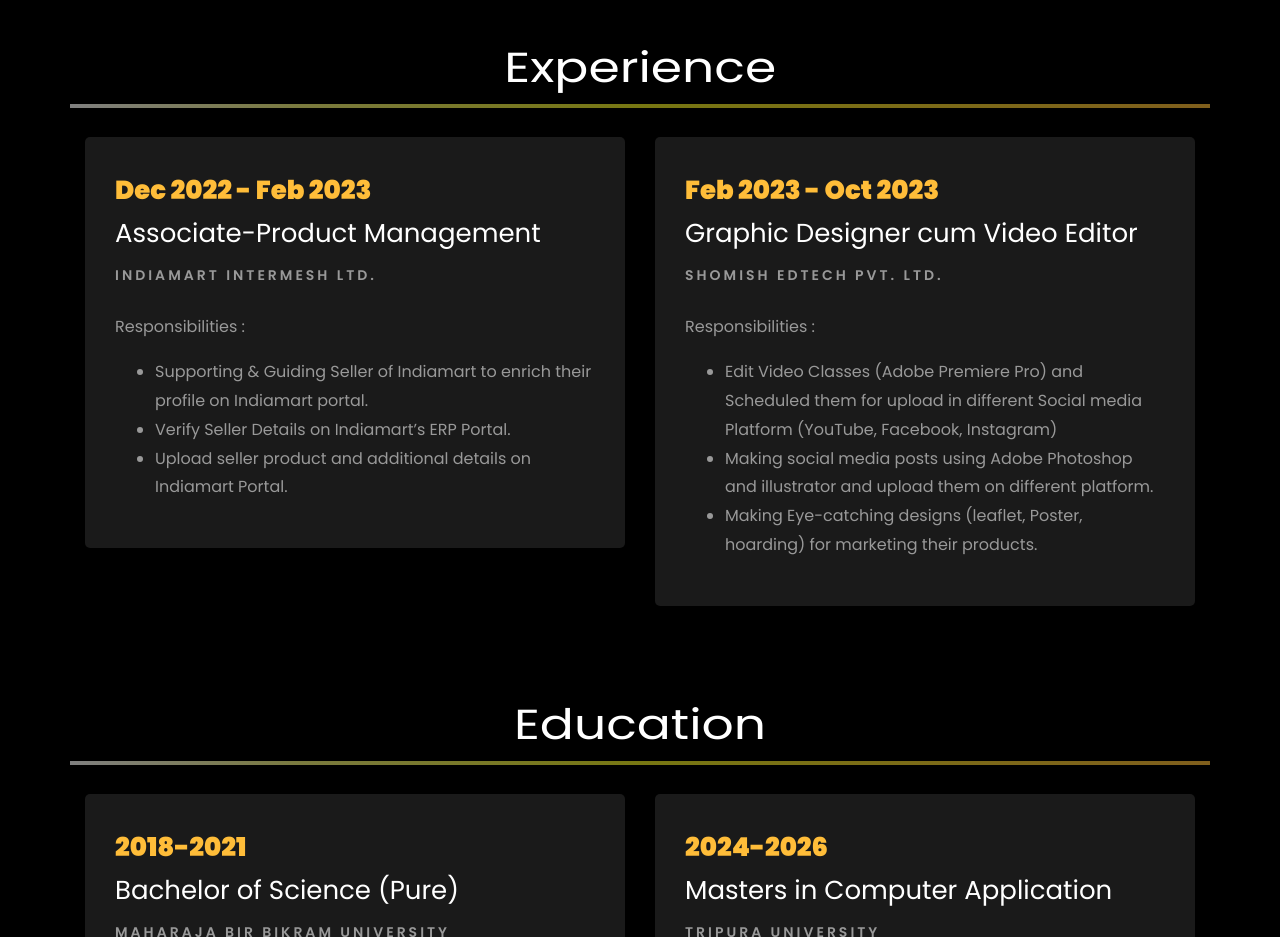
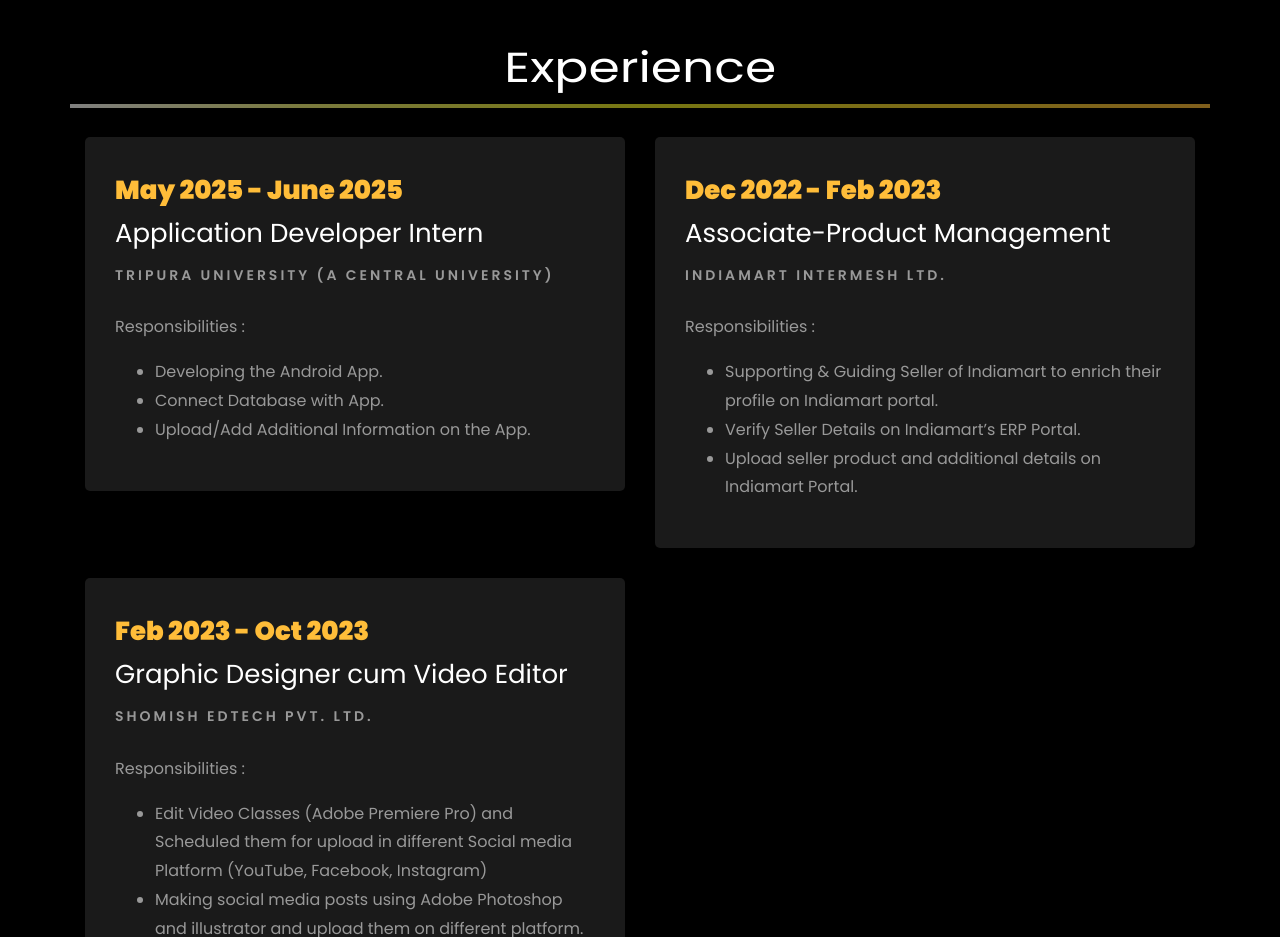
Before and after one commit to diptamandebnath/resume, a plain HTML site: page index.html in a window 1280 px wide. Shown: the part 1940-2877 px from the top of the page. Drawn offline with Linux system fonts and the light colour scheme; files whose address does not match are found by name.

Commit message:
Update index.html

```diff
--- a/index.html
+++ b/index.html
@@ -325,6 +325,21 @@ growth.</p>
 		<br>
 
 		<div class="row">
+					<div class="col-md-6">
+					<div class="resume-wrap ftco-animate">
+						<span class="date">May 2025 - June 2025</span>
+						<h2>Application Developer Intern</h2>
+						<span class="position">Tripura University (A Central University)</span>
+						<p class="mt-4">Responsibilities :
+							<ul>
+								<li>Developing the Android App.</li>
+								<li>Connect Database with App.</li>
+								<li>Upload/Add Additional Information on the App.</li>
+							</ul>
+						</p>
+					</div>
+
+				</div>
 				<div class="col-md-6">
 					<div class="resume-wrap ftco-animate">
 						<span class="date">Dec 2022 - Feb 2023</span>
```
